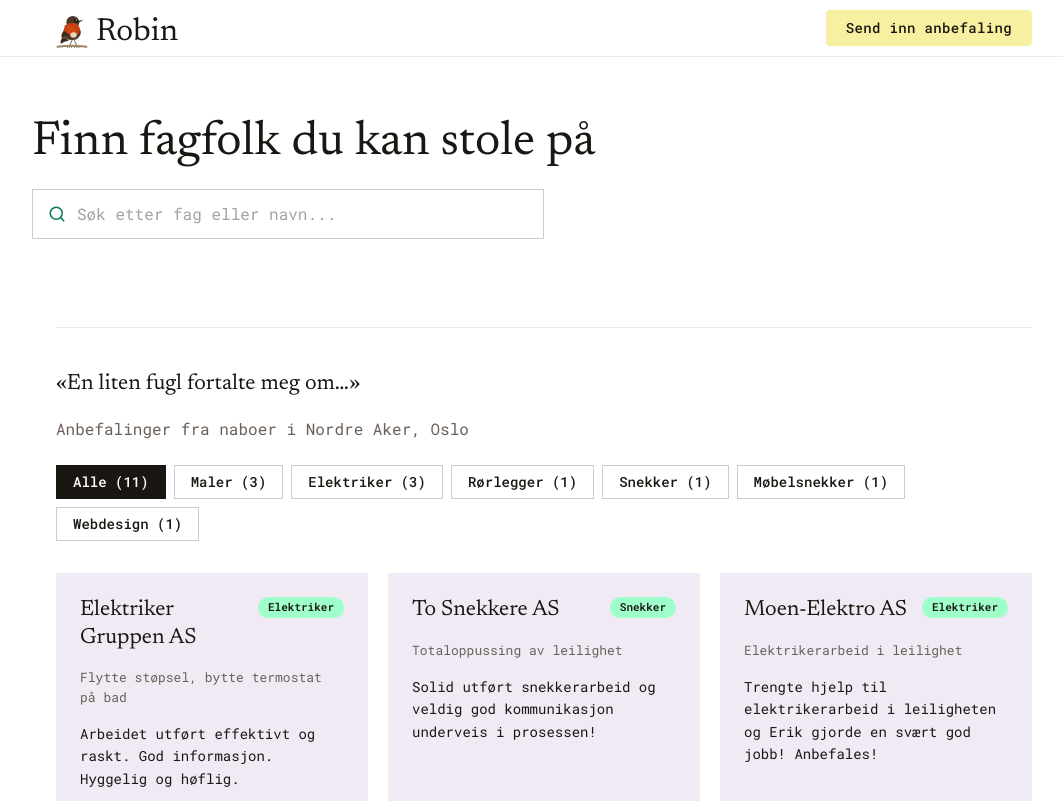
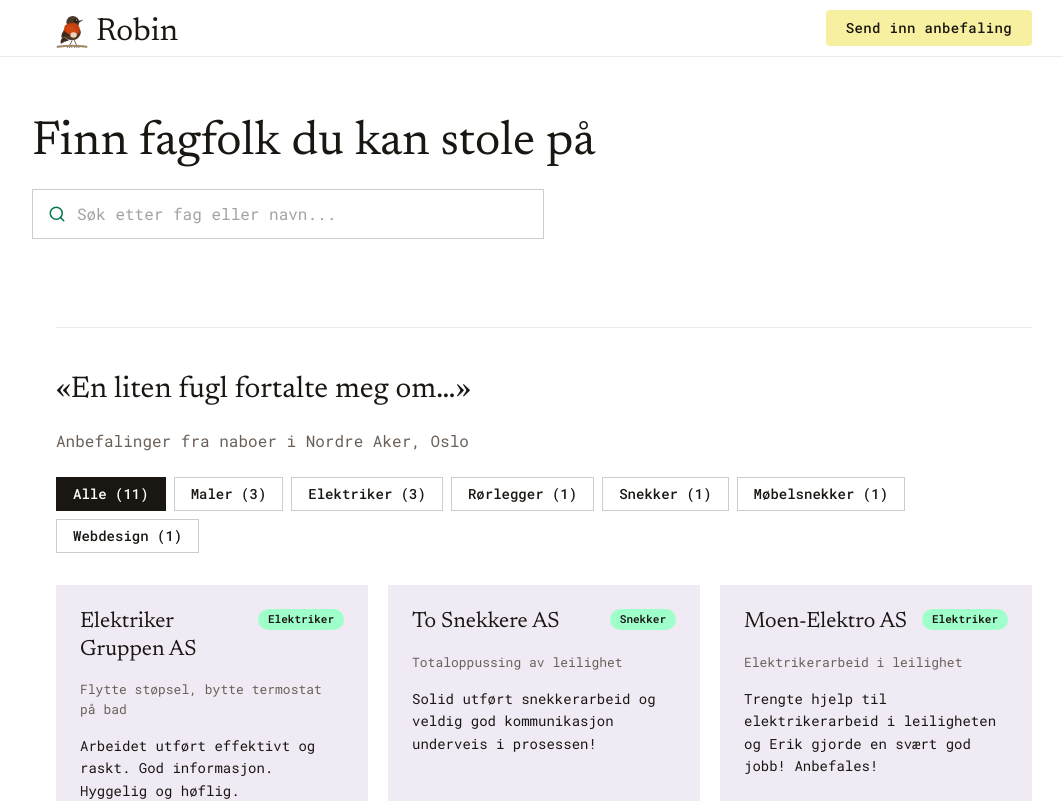
Before and after one commit to idameland/robin, a Next.js app: page / in a window 1280 px wide. Shown: the top 801 px of the page, without its empty margins (96-1159 px from the left). Built offline with nearby package versions, Linux system fonts and the light colour scheme.

Commit message:
Reverter fontstørrelse på seksjonstittelen

```diff
--- a/app/page.tsx
+++ b/app/page.tsx
@@ -38,7 +38,7 @@ export default function Home() {
         {/* Siste anbefalinger */}
         <div className="mt-0 pt-4 md:mt-6 md:pt-10 border-t border-black/8">
           <h2
-            className="text-[18px] md:text-[22px] font-normal text-petroleum mb-6"
+            className="text-[24px] md:text-[30px] font-normal text-petroleum mb-6"
             style={serif}
           >
             «En liten fugl fortalte meg om…»
```
